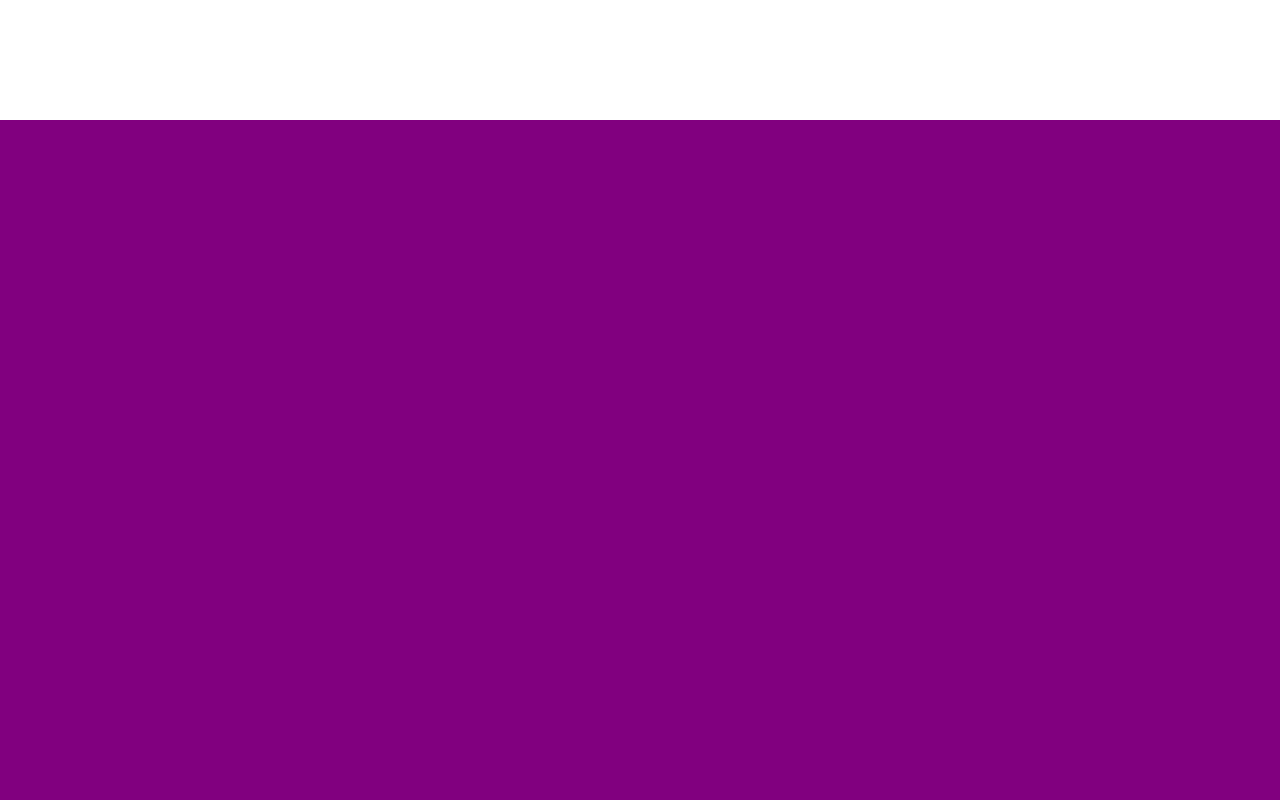
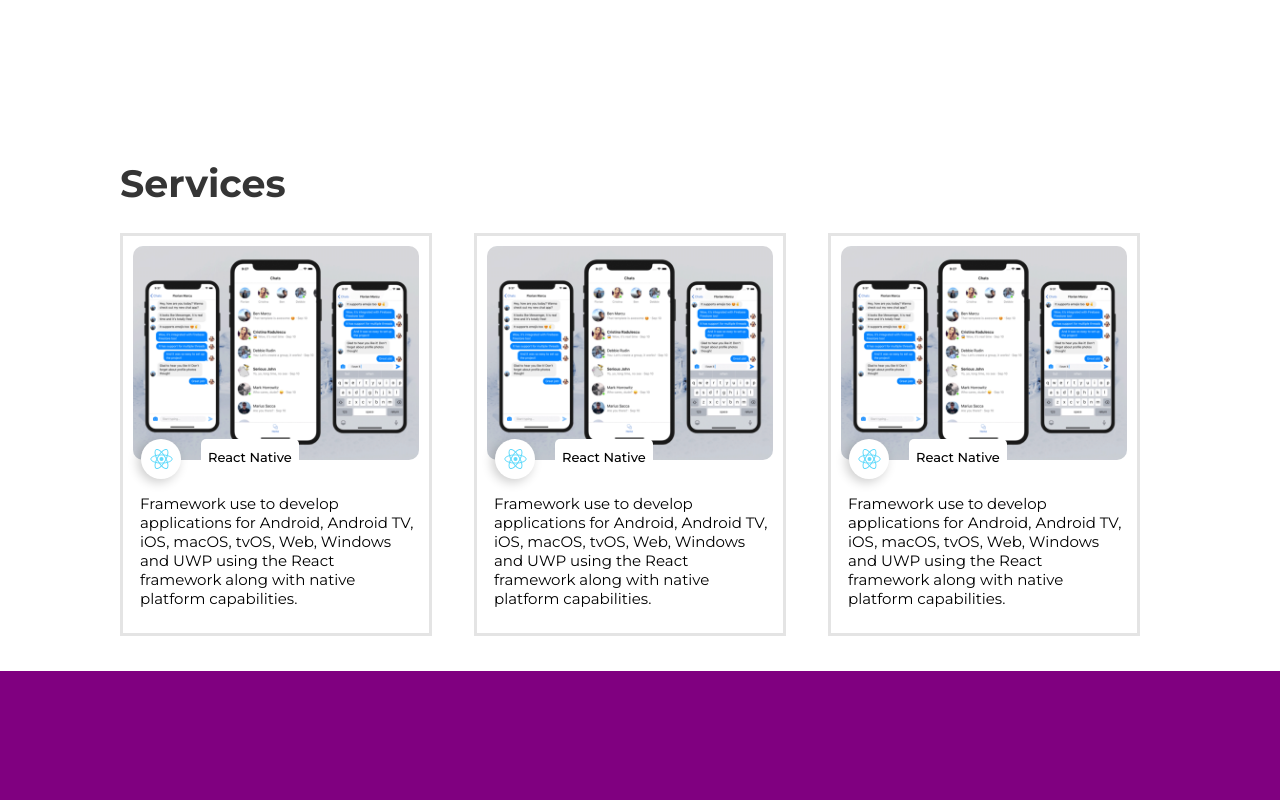
Before and after one commit to MentorUsama/next_portfolio, a Next.js app: page / in a window 1280 px wide. Shown: the part 760-1560 px from the top of the page. Built offline with nearby package versions, Linux system fonts and the light colour scheme.

Commit message:
services added

```diff
--- a/components/Navigation/Navigation.module.scss
+++ b/components/Navigation/Navigation.module.scss
@@ -5,6 +5,7 @@
     padding-bottom: 15px;
     position: sticky;
     top: 0px;
+    z-index: 8;
     background-color: #FFFFFF;
     transition: background-color 1s ease 0s;
     @media screen and (max-width:980px) {
--- /dev/null
+++ b/components/ServiceCard/ServiceCard.js
@@ -0,0 +1,24 @@
+import React from 'react'
+import Image from 'next/image'
+import {images} from '../../constants/index'
+import * as classes from './ServiceCard.module.scss'
+export default function ServiceCard(props) {
+  return (
+    <div className={`${classes.card} ${props.mode == "light" ? classes.light : classes.dark}`}>
+        <div className={classes.image__container}>
+            <div className={classes.card__image}>
+                <Image src={images.ReactNativeChatting} alt="React Native Icon" />
+            </div>
+            <div className={classes.card__header}>
+                <div className={classes.card__header_icon}><Image src={images.ReactNativeLogo} alt="React Native Icon" /></div>
+                <div className={classes.card__header_title}>
+                    <p>React Native</p>
+                </div>
+            </div>
+        </div>
+        <div className={classes.card__content}>
+            <p>Framework use to develop applications for Android, Android TV, iOS, macOS, tvOS, Web, Windows and UWP using the React framework along with native platform capabilities.</p>
+        </div>
+    </div>
+  )
+}
--- /dev/null
+++ b/components/ServiceCard/ServiceCard.module.scss
@@ -0,0 +1,136 @@
+.card{
+    background-color: #FFFFFF;
+    transition: background-color 1s ease 0s;
+    padding: 10px 10px;
+    position: relative;
+    border-width: 3px;
+    border-style: solid;
+    border-color: rgba(12, 12, 13, 0.11);
+    transition: box-shadow 1s ease 0s;
+    cursor: pointer;
+    &:hover{
+        box-shadow: -3px 3px 11px 0px rgba(0,0,0,0.2);
+        -webkit-box-shadow: -3px 3px 11px 0px rgba(0,0,0,0.2);
+        -moz-box-shadow: -3px 3px 11px 0px rgba(0,0,0,0.2);
+        transition: box-shadow 1s ease 0s;
+    }
+}
+.dark.card{
+    background-color: rgb(12, 12, 13);
+    border-width: 3px;
+    border-style: solid;
+    border-color: #ffffff85;
+    transition: background-color,border-color,box-shadow 1s ease 0s;
+    box-shadow: none;
+    &:hover{
+        box-shadow: -3px 3px 11px 0px rgba(255, 255, 255, 0.2);
+        -webkit-box-shadow: -3px 3px 11px 0px rgba(255, 255, 255, 0.2);
+        -moz-box-shadow: -3px 3px 11px 0px rgba(255, 255, 255, 0.2);
+        transition: box-shadow 1s ease 0s;
+    }
+}
+
+
+.image__container{
+    position: relative;
+}
+
+
+.card__image{
+    border-radius: 10px;
+    img{
+        border-radius: 10px;
+    }
+}
+
+
+.card__header{
+    padding: 0px;
+    display: flex;
+    margin: 0px;
+    position: absolute;
+    left: 8px;
+    bottom: -15px;
+    background-color: transparent;
+
+    .card__header_icon{
+        width: 40px;
+        height: 40px;
+        display: flex;
+        justify-content: center;
+        align-items: center;
+        border-radius: 50%;
+        background-color: #FFFFFF;
+        transition: background-color 1s ease 0s;
+        margin-right: 5px;
+        box-shadow: -3px 3px 11px 0px rgba(0,0,0,0.2);
+        -webkit-box-shadow: -3px 3px 11px 0px rgba(0,0,0,0.2);
+        -moz-box-shadow: -3px 3px 11px 0px rgba(0,0,0,0.2);
+        .card__header_icon img{
+            width: 100%;
+        }
+    }
+
+    .card__header_title{
+        background-color: #FFFFFF;
+        transition: background-color 1s ease 0s;
+        margin-left: 15px;
+        top: 10px;
+        border-radius: 5px;
+        font-weight: 500;
+        padding: 0px 7px;
+        p{
+            font-size: 13px;
+            padding: 0px;
+            line-height: 10px;
+        }
+    }
+    @media screen and (max-width:480px) {
+        left: 3px;
+        bottom: -10px;
+        .card__header_icon{
+            margin-right: 0px;
+            width: 30px;
+            height: 30px;
+        }
+        .card__header_title{
+            margin-left: 5px;
+            padding: 2px 5px;
+            position: relative;
+            top: 2px;
+            p{
+                font-size: 10px;
+            }
+        }
+    }
+}
+.dark .card__header{
+    .card__header_icon{
+        background-color: rgb(12, 12, 13);
+        transition: background-color 1s ease 0s;
+        box-shadow: -3px 3px 11px 0px rgba(255, 255, 255, 0.2);
+        -webkit-box-shadow: -3px 3px 11px 0px rgba(255, 255, 255,0.2);
+        -moz-box-shadow: -3px 3px 11px 0px rgba(255, 255, 255,0.2);
+
+    }
+    .card__header_title{
+        background-color: rgb(12, 12, 13);
+        transition: background-color 1s ease 0s;
+        p{
+            color: #FFFFFF;
+            transition: color 1s ease 0s;
+        }
+    }
+}
+
+
+.card__content{
+    padding-left: 7px;
+    padding-right: 2px;
+    font-size: 15px;
+    margin-top: 30px;
+}
+.dark .card__content{
+    color: #FFFFFF;
+    transition: color 1s ease 0s;
+}
--- a/components/index.js
+++ b/components/index.js
@@ -1,8 +1,10 @@
 import Footer from './Footer/Footer'
 import Navigation from './Navigation/Navigation'
 import Button from './Button/Button'
+import ServiceCard from './ServiceCard/ServiceCard'
 export {
     Footer,
     Navigation,
-    Button
+    Button,
+    ServiceCard
 }
--- a/constants/images.js
+++ b/constants/images.js
@@ -1,8 +1,12 @@
 import icon from "../public/images/icon.ico"
 import logo from "../public/images/logo1.png"
 import heroImage from '../public/images/header_image.svg'
+import ReactNativeChatting from '../public/images/messenger-swift-ios-chat-app-free-cover-2-600x450.png'
+import ReactNativeLogo from '../public/images/react_native.svg'
 export {
     icon,
     logo,
-    heroImage
+    heroImage,
+    ReactNativeChatting,
+    ReactNativeLogo
 }
--- a/pages/index.js
+++ b/pages/index.js
@@ -1,11 +1,12 @@
 import Wrapper from '../wrappers/Wrapper'
-import {Hero} from '../sections/index'
+import {Hero,Services} from '../sections/index'
 import { useTheme } from '../context'
 export default function Home() {
   const theme=useTheme()
   return (
     <Wrapper >
       <Hero mode={theme.mode}></Hero>
+      <Services mode={theme.mode} />
       <div style={{backgroundColor:'purple',height:"100vh"}}></div>
       <div style={{backgroundColor:'magenta',height:"100vh"}}></div>
     </Wrapper>
--- a/sections/index.js
+++ b/sections/index.js
@@ -1,4 +1,6 @@
-import Hero from './index/Hero'
+import Hero from './index/Hero/Hero'
+import Services from './index/Services/Services'
 export {
-    Hero
+    Hero,
+    Services
 }
--- a/sections/index/Hero.js
+++ b/sections/index/Hero/Hero.js
@@ -1,8 +1,8 @@
 import React, { useEffect, useState } from "react";
 import Image from "next/image";
 import * as classes from "./Hero.module.scss";
-import { images } from "../../constants/index";
-import {Button} from '../../components/index'
+import { images } from "../../../constants/index";
+import {Button} from '../../../components/index'
 import {useAnimationControls,motion } from 'framer-motion'
 export default function Hero(props) {
   const [text, setText] = useState("Frontend Developer");
--- /dev/null
+++ b/sections/index/Services/Services.js
@@ -0,0 +1,25 @@
+import React from "react";
+import { ServiceCard } from "../../../components/index";
+import * as classes from "./Services.module.scss";
+export default function Services(props) {
+  return (
+    <div
+      className={`${classes.services} ${
+        props.mode == "light" ? classes.light : classes.dark
+      }`}
+    >
+      <h1 className={classes.heading}>Services</h1>
+      <div className={classes.service_container}>
+        <div>
+            <ServiceCard mode={props.mode} />
+        </div>
+        <div>
+            <ServiceCard mode={props.mode} />
+        </div>
+        <div>
+            <ServiceCard mode={props.mode} />
+        </div>
+      </div>
+    </div>
+  );
+}
--- /dev/null
+++ b/sections/index/Services/Services.module.scss
@@ -0,0 +1,54 @@
+.services{
+    padding-left: 120px;
+    padding-right: 120px;
+    padding-top: 15px;
+    padding-bottom: 15px;
+    background-color: #FFFFFF;
+    transition: background-color 1s ease 0s;
+    @media screen and (max-width:980px) {
+        padding-left: 60px;
+        padding-right: 60px;
+    }
+    @media screen and (max-width:750px) {
+        padding-left: 20px;
+        padding-right: 20px;
+    }
+}
+.dark.services{
+    background-color: rgb(12, 12, 13);
+    transition: background-color 1s ease 0s;
+}
+
+.heading{
+    font-weight: 700;
+    font-size: 38px;
+    color: #353535;
+    transition: color 1s ease 0s;
+}
+.dark .heading{
+    color: #FFFFFF;
+    transition: color 1s ease 0s;
+}
+
+
+.service_container{
+    display: flex;
+    flex-wrap: wrap;
+    justify-content: space-between;
+    &>div{
+        margin-bottom: 20px;
+        margin-right: 20px;
+        flex-basis: 30%;
+        @media screen and (max-width:650px) {
+            flex-basis: 45%;
+            background-color: red;
+        }
+        @media screen and (max-width:490px) {
+            flex-basis: 100%;
+            margin-right: 0px;
+        }
+    }
+    @media screen and (max-width:490px) {
+        justify-content: center;
+    }
+}
```
Also changed, not shown: public/images/messenger-swift-ios-chat-app-free-cover-2-600x450.png (added), public/images/react_native.svg (added), sections/index/Hero/Hero.module.scss (renamed from sections/index/Hero.module.scss).
